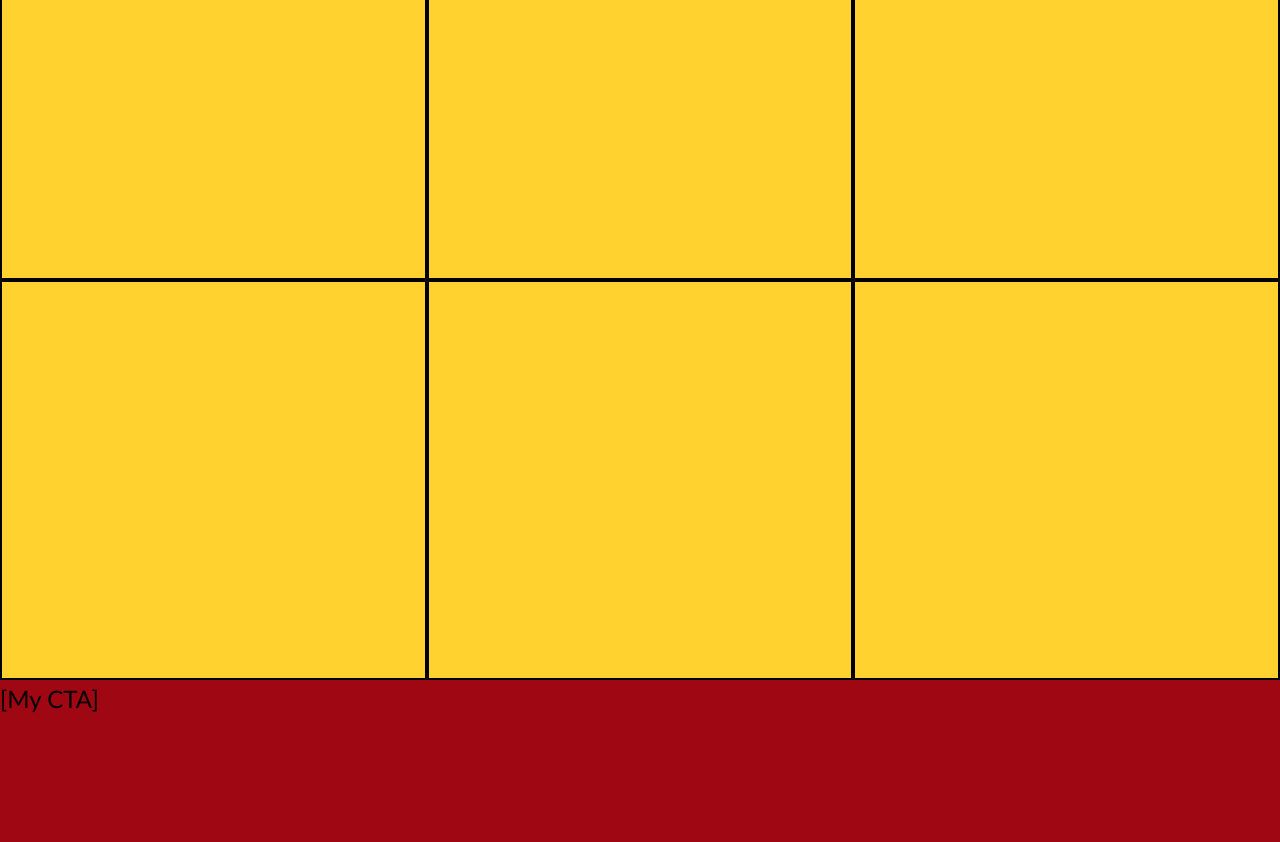
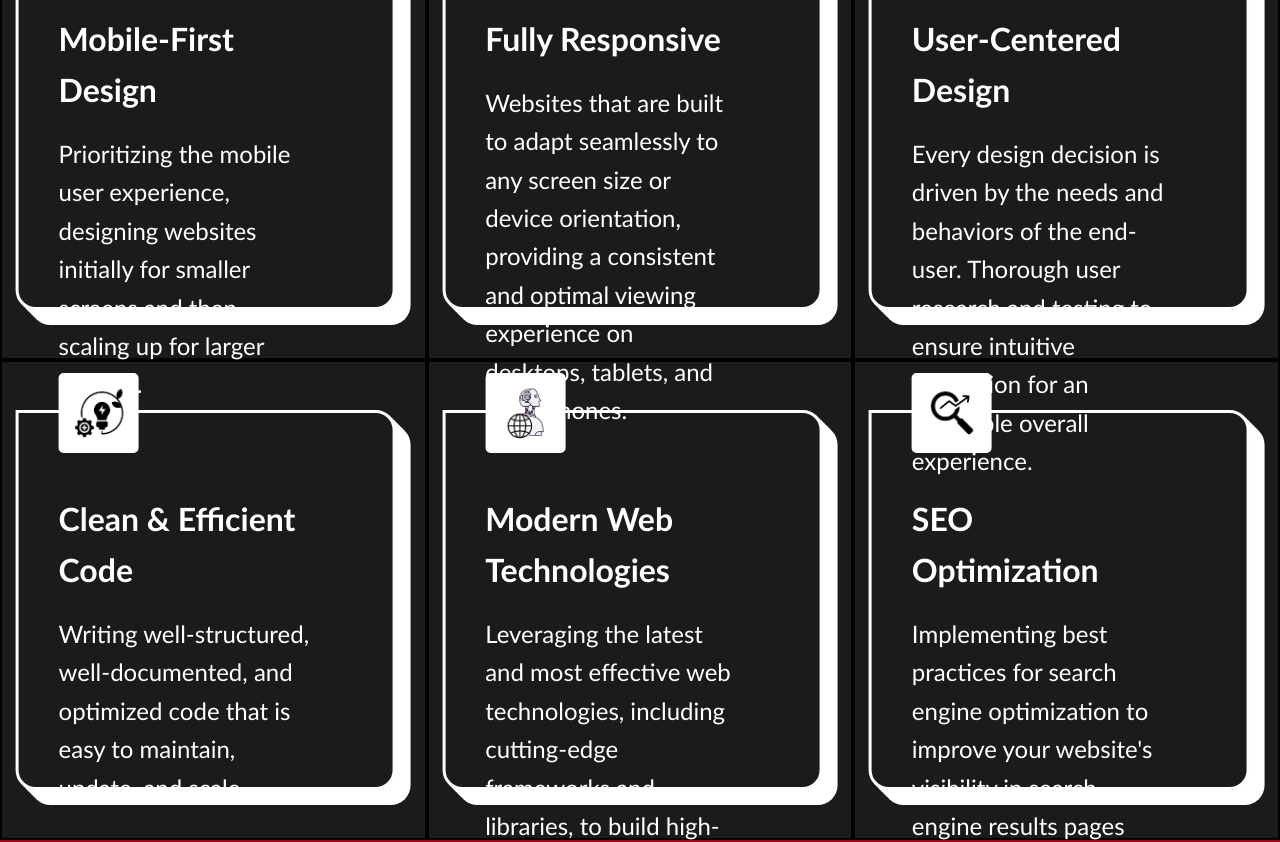
Before and after one commit to jjplaza-dev/Web-Dev-Portfolio, a React (Vite) app in the folder frontend/: page / in a window 1280 px wide. Shown: the part 4080-4922 px from the top of the page. Built offline with nearby package versions, Linux system fonts and the light colour scheme.

Commit message:
Services update

```diff
--- a/frontend/src/components/Footer.jsx
+++ b/frontend/src/components/Footer.jsx
@@ -19,10 +19,9 @@ function Footer() {
 
   return (
     <>
-      <section className='w-screen h-[120vh] bg-green-100 absolute bottom-0 z-1 transition-all ease-out duration-300 delay-0' style={{clipPath: `ellipse(${onBottom? "100% 100% at bottom center" : "80% 80% at bottom center"})`}} id='footerBox'>
-        <div className='w-[100%] h-[80%] bg-green-200 absolute bottom-0 transition-all ease-in-out duration-300 delay-0 content-end' style={{clipPath: `ellipse(${onBottom? "80% 80%" : "60% 60%"} at bottom center)`}}>
-            HAVE SOMETHING IN MIND? LET'S BRING IT TO LIFE.
-        </div>
+      <section className='w-screen h-[100vh] relative bg-[#1b1b1b] bottom-0 z-1 transition-all ease-out duration-300 delay-0' id='footerBox'>
+        <div className='w-[100%] h-[100vh] absolute bg-white z-2' style={{clipPath: `polygon(80% 100%, 50% 30%, 40% 20%, 0% 20%, 0% 100%)`}}></div>
+        <div className='w-[100%] h-[100vh] absolute bg-white z-2' style={{clipPath: `polygon(100% 100%, 100% 20%, 60% 20%, 50% 30%, 20% 100%)`}}></div>
       </section>
     </>
   );
--- a/frontend/src/components/Navigation.jsx
+++ b/frontend/src/components/Navigation.jsx
@@ -18,11 +18,14 @@ function Navigation() {
   }, []);
 
   window.addEventListener('scroll',() => {
-    if(scrollY >= window.innerHeight/1.5) {
+    if(scrollY >= window.innerHeight/1.5 && scrollY < window.innerHeight) {
       document.getElementById("navLogo").style.opacity = "0"
     } else {
        document.getElementById("navLogo").style.opacity = "1"
     }
+
+    console.log(screenY)
+
   })
 
   const openMenu = () => {
--- a/frontend/src/components/Services.jsx
+++ b/frontend/src/components/Services.jsx
@@ -3,32 +3,32 @@ import React, { useEffect, useState } from 'react';
 function Services() {
   const serviceArr = [
     {title: "Mobile-First Design",
-      text: "Prioritizing the mobile user experience, designing websites initially for smaller screens and then scaling up for larger devices. This ensures optimal usability and performance across all platforms.",
+      text: "Prioritizing the mobile user experience, designing websites initially for smaller screens and then scaling up for larger devices.",
       image: "src/assets/1.png"
     },
     {
       title: "Fully Responsive",
-      text: "Websites that are built to adapt seamlessly to any screen size or device orientation, providing a consistent and optimal viewing experience on desktops, tablets, and smartphones. The layout and content adjust automatically for perfect readability and usability.",
+      text: "Websites that are built to adapt seamlessly to any screen size or device orientation, providing a consistent and optimal viewing experience on desktops, tablets, and smartphones.",
       image: "src/assets/2.png"
     },
     {
       title: "User-Centered Design",
-      text: "Every design decision is driven by the needs and behaviors of the end-user. We conduct thorough user research and testing to ensure intuitive navigation, clear information architecture, and an enjoyable overall experience.",
+      text: "Every design decision is driven by the needs and behaviors of the end-user. Thorough user research and testing to ensure intuitive navigation for an enjoyable overall experience.",
       image: "src/assets/3.png"
     },
     {
       title: "Clean & Efficient Code",
-      text: "Writing well-structured, well-documented, and optimized code that is easy to maintain, update, and scale. This approach prioritizes performance, security, and long-term sustainability.",
+      text: "Writing well-structured, well-documented, and optimized code that is easy to maintain, update, and scale.",
       image: "src/assets/4.png"
     },
     {
       title: "Modern Web Technologies",
-      text: "Leveraging the latest and most effective web technologies, including cutting-edge frameworks and libraries, to build high-performing, feature-rich, and visually appealing websites. This ensures your website remains current and competitive.",
+      text: "Leveraging the latest and most effective web technologies, including cutting-edge frameworks and libraries, to build high-performing, feature-rich, and visually appealing websites.",
       image: "src/assets/5.png"
     },
     {
       title: "SEO Optimization",
-      text: " Implementing best practices for search engine optimization to improve your website's visibility in search engine results pages (SERPs). This includes keyword research, on-page optimization, link building, and technical SEO to drive organic traffic.",
+      text: " Implementing best practices for search engine optimization to improve your website's visibility in search engine results pages (SERPs).",
       image: "src/assets/6.png"
     }
 
@@ -52,17 +52,24 @@ function Services() {
 
   return (
     <>
-      <section className='w-full h-fit ] bg-amber-300 relative ' id='servicesBox'>
+      <section className='w-full h-fit bg-[#1b1b1b] relative ' id='servicesBox'>
           <div className='w-full h-[75vh] bg-amber-200'>
             <div className='w-[90%] md:w-[75%] lg:w-[50%] h-fit bg-amber-500 m-auto sticky top-[16vh] py-10 px-5 flex flex-col justify-around'>
               <h2 className='w-full text-center font-semibold scale-120'>My Services</h2>
-              <h5 className='text-center mt-10'>I craft clean, efficient, and user-friendly websites tailored to your specific needs. My focus is on creating modern, responsive designs that deliver exceptional user experiences.
-</h5>
+              <h5 className='text-center mt-10'>I craft clean, efficient, and user-friendly websites tailored to your specific needs. My focus is on creating modern, responsive designs that deliver exceptional user experiences.</h5>
             </div>
           </div>
-          <div className='w-full h-fit md:grid md:grid-cols-2 lg:grid-cols-3'>
+          <div className='w-full h-fit md:grid lg:grid-cols-3'>
             {serviceArr.map((service, index) => (
-              <div className='w-full h-[50vh] border-2' key={index}></div>
+              <div className='w-full h-[60vh] border-2 relative' key={index}>
+                <div className='w-[90%] h-[80%] text-white border-3 border-white absolute right-[50%] translate-x-[48%] top-[10%] pt-20 px-10 lg:pr-20 rounded-[20px] rounded-tl-none shadow-' style={{boxShadow: `${15}px ${15}px white, 2px 2px white, 5px 5px white, 7px 7px white, 10px 10px white, 12px 12px white`}}>
+                 <div className='w-20 h-20 border-3 bg-white rounded-[5px] absolute top-0 left-0 bg-cover translate-x-[50%] translate-y-[-50%]'>
+                   <div className='w-[80%] h-[80%] bg-cover absolute right-[50%] bottom-[50%] translate-x-[50%] translate-y-[50%]' style={{backgroundImage: `url(${service.image})`}}></div>
+                 </div>
+                  <h4 className='font-semibold'>{service.title}</h4>
+                  <h5 className='mt-5'>{service.text}</h5>
+                </div>
+              </div>
             ))}
           </div>
       </section>
--- a/frontend/src/components/Skills.jsx
+++ b/frontend/src/components/Skills.jsx
@@ -77,7 +77,7 @@ function Skills() {
 
 
   return <>
-    <section className='w-full h-[400vh] bg-purple-100 ' id='skillsBox'>
+    <section className='w-full h-[400vh] bg-[purple-100] ' id='skillsBox'>
         <div className='w-full h-[100vh] sticky top-[0] '>
           <div className='w-full h-full bg-red-500 absolute items-center'>
             <Workflow />
--- a/frontend/src/components/Workflow.jsx
+++ b/frontend/src/components/Workflow.jsx
@@ -38,7 +38,7 @@ These sets of workflows provide a structured approach to web development. Rememb
 
   return (
     <>
-      <section className='w-full h-full bg-amber-50 flex'>
+      <section className='w-full h-full bg-[#1b1b1b] flex'>
         <div className='w-full h-[100%] lg:h-[60%] bg-amber-400 m-auto grid grid-cols-1 lg:grid-cols-3 relative'>
           <div className="w-[60vw] lg:w-[50%] lg:min-w-[20rem] lg:max-w-[20rem] h-[80%] px-5 py-2 lg:aspect-[1/1.5] bg-green-200 m-auto text-center"><h4 className='h-[20%] mb-8'>Planning and Design</h4><p>Define goals, audience, structure, and tools; create wireframes to guide layout, functionality, and user experience.</p></div>
           <div className="w-[60vw] lg:w-[50%] lg:min-w-[20rem] lg:max-w-[20rem] h-[80%] px-5 py-2 lg:aspect-[1/1.5] bg-green-200 m-auto text-center"><h4 className='h-[20%] mb-8'>Development</h4><p>Build front and back end using appropriate technologies, ensuring responsiveness, interactivity, and cross-device compatibility.</p></div>
```
